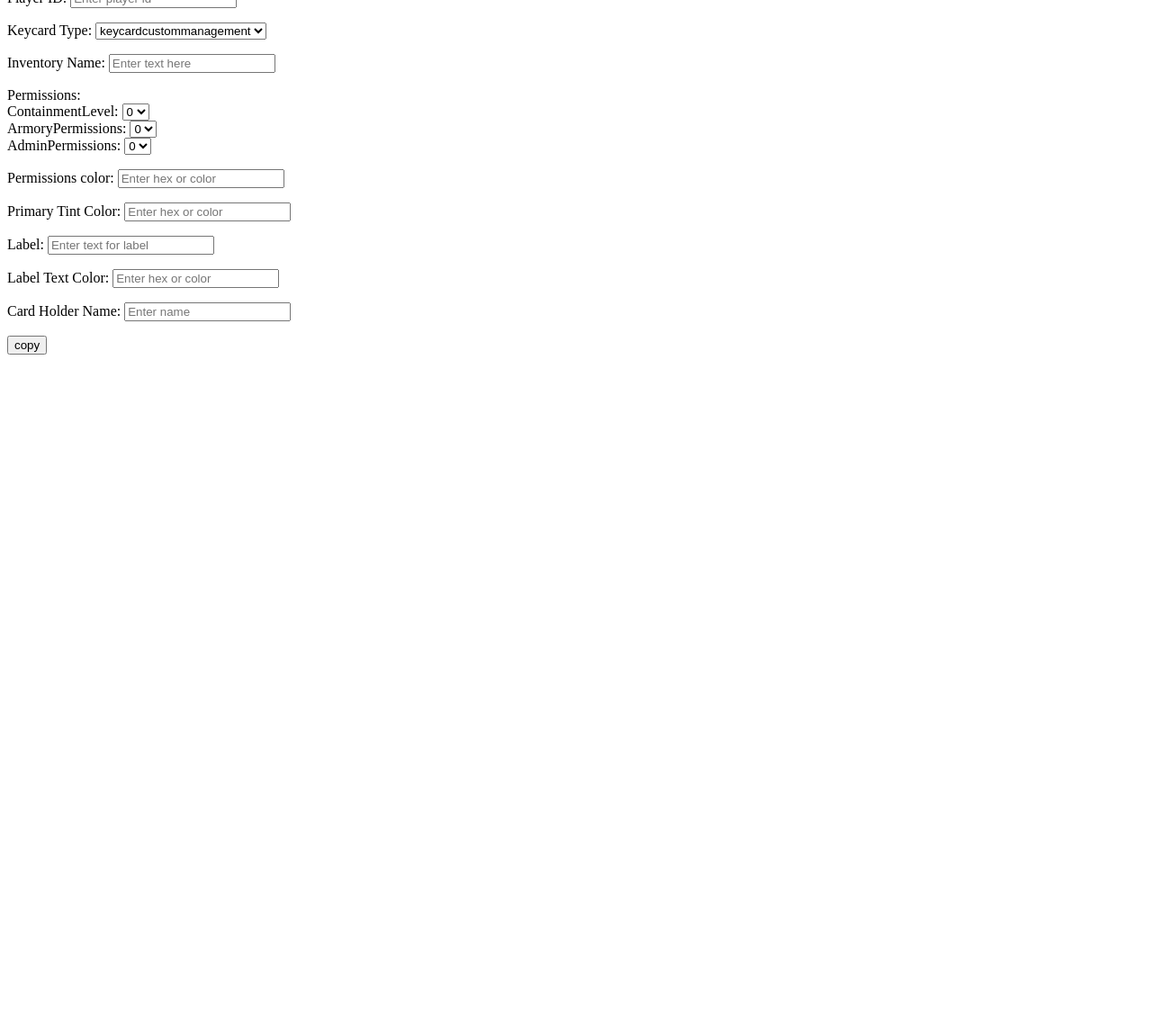
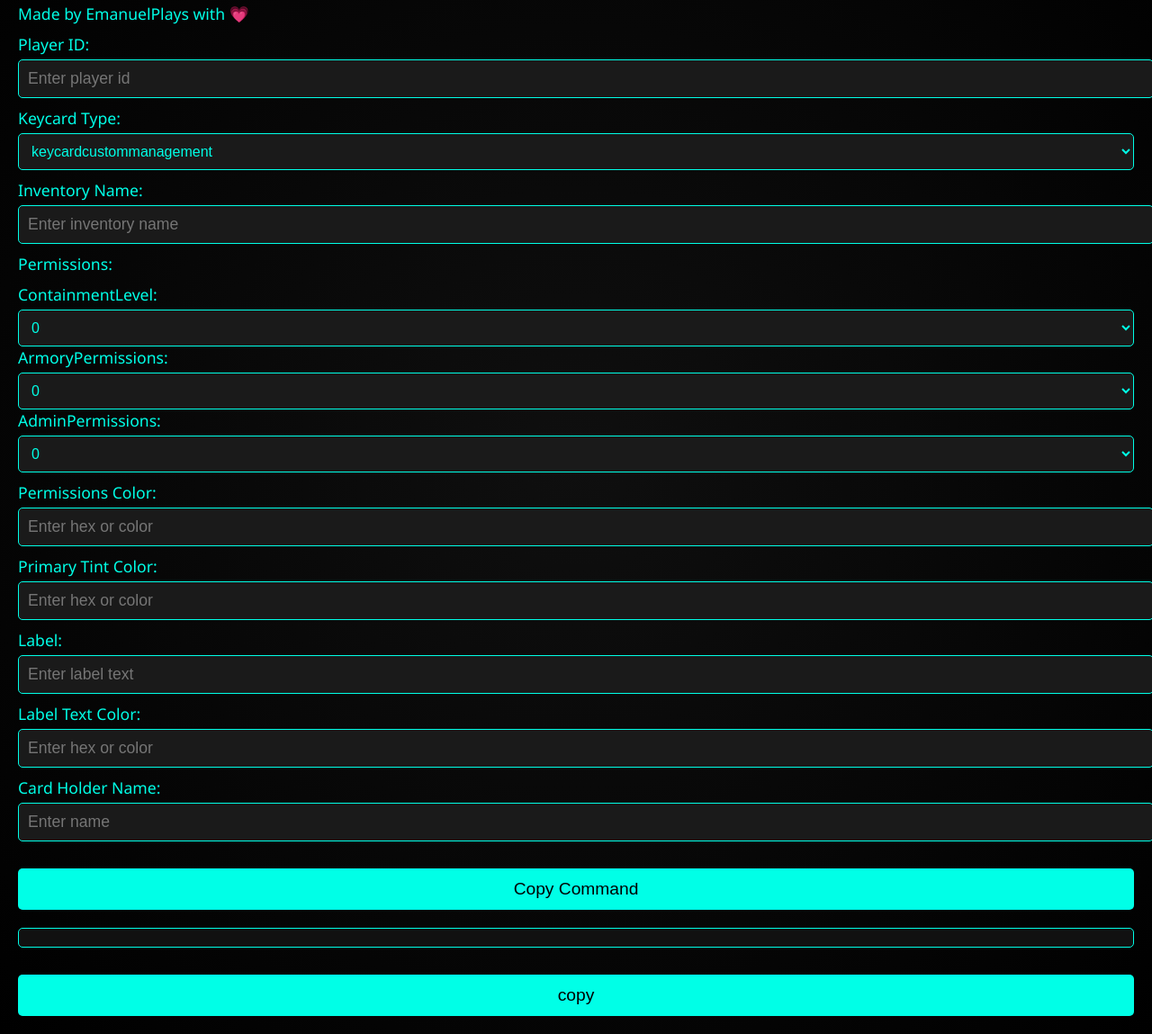
Before and after one commit to EmanuelPlays/ckeycard-maker, a plain HTML site: page index.html in a window 1280 px wide. Shown: the part 126-1275 px from the top of the page at 90% size. Before the commit the page ends 800 px from the top, so only its background shows below. Drawn offline with Linux system fonts and the light colour scheme.

Commit message:
Refactor index.html for improved UI and functionality
Updated HTML structure and improved styling for better user experience. Enhanced save function to trim inputs and display command preview.

```diff
--- a/index.html
+++ b/index.html
@@ -1,138 +1,179 @@
 <!DOCTYPE html>
 <html lang="en">
 <head>
-    <meta charset="UTF-8">
-    <meta name="viewport" content="width=device-width, initial-scale=1.0">
+  <meta charset="UTF-8" />
+  <meta name="viewport" content="width=device-width, initial-scale=1.0"/>
   <title>Keycard Command Generator</title>
+  <style>
+    body {
+      margin: 0;
+      font-family: 'Segoe UI', sans-serif;
+      background: radial-gradient(circle at center, #0f0f0f, #000000);
+      color: #00ffe7;
+      padding: 20px;
+    }
+
+    h1 {
+      text-align: center;
+      font-size: 2.5em;
+      color: #00ffe7;
+      text-shadow: 0 0 10px #00ffe7;
+    }
+
+    p, label {
+      font-size: 1.1em;
+      margin: 10px 0;
+    }
+
+    input, select {
+      width: 100%;
+      padding: 10px;
+      margin-top: 5px;
+      background-color: #1a1a1a;
+      border: 1px solid #00ffe7;
+      color: #00ffe7;
+      border-radius: 5px;
+      font-size: 1em;
+    }
+
+    input:focus, select:focus {
+      outline: none;
+      box-shadow: 0 0 10px #00ffe7;
+    }
+
+    button {
+      background-color: #00ffe7;
+      color: #000;
+      border: none;
+      padding: 12px 20px;
+      font-size: 1.2em;
+      border-radius: 5px;
+      cursor: pointer;
+      margin-top: 20px;
+      width: 100%;
+    }
+
+    button:hover {
+      background-color: #00bfa5;
+    }
+
+    #commandPreview {
+      margin-top: 20px;
+      padding: 10px;
+      background-color: #111;
+      border: 1px solid #00ffe7;
+      border-radius: 5px;
+      font-family: monospace;
+      color: #00ffe7;
+      white-space: pre-wrap;
+    }
+
+    #copyStatus {
+      margin-top: 10px;
+      color: #00ff88;
+      font-weight: bold;
+      text-align: center;
+    }
+  </style>
 </head>
 <body>
 
 <h1>Keycard Command Generator</h1>
-<p>basic system for creating custom keycards. Created by Mrhootyhoot1</p>
+<p>Made by EmanuelPlays with 💗</p>
 
-<p>
-    Player ID:
+<p>Player ID:
   <input type="text" id="id" placeholder="Enter player id">
 </p>
 
 <label for="keycardselection">Keycard Type:</label>
-<select id="keycardselection" name="selectedOption">
-    <option value="keycardcustommanagement"selected>keycardcustommanagement</option>
+<select id="keycardselection">
+  <option value="keycardcustommanagement">keycardcustommanagement</option>
   <option value="keycardcustomtaskforce">keycardcustomtaskforce</option>
   <option value="keycardcustommetalcase">keycardcustommetalcase</option>
 </select>
-<br>
 
 <p>Inventory Name:
-<input type="text" id="inventoryName" name="Inventory name" placeholder="Enter text here">
+  <input type="text" id="inventoryName" placeholder="Enter inventory name">
 </p>
 
-<p>
-    Permissions:
-    <br>
-
+<p>Permissions:</p>
 <label for="ContainmentLevel">ContainmentLevel:</label>
-<select id="ContainmentLevel" name="containmentLevel">
-    <option value="0"selected>0</option>
+<select id="ContainmentLevel">
+  <option value="0">0</option>
   <option value="1">1</option>
   <option value="2">2</option>
   <option value="3">3</option>
 </select>
 
-<br>
-
 <label for="ArmoryPermissions">ArmoryPermissions:</label>
-<select id="ArmoryPermissions" name="armoryLevel">
-    <option value="0"selected>0</option>
+<select id="ArmoryPermissions">
+  <option value="0">0</option>
   <option value="1">1</option>
   <option value="2">2</option>
   <option value="3">3</option>
 </select>
 
-<br>
-
 <label for="AdminPermissions">AdminPermissions:</label>
-<select id="AdminPermissions" name="armoryLevel">
-    <option value="0"selected>0</option>
+<select id="AdminPermissions">
+  <option value="0">0</option>
   <option value="1">1</option>
   <option value="2">2</option>
   <option value="3">3</option>
 </select>
-</p>
 
-<p>
-    Permissions color:
+<p>Permissions Color:
   <input type="text" id="permissionsColor" placeholder="Enter hex or color">
 </p>
 
-<p>
-    Primary Tint Color:
+<p>Primary Tint Color:
   <input type="text" id="primaryTintColor" placeholder="Enter hex or color">
 </p>
 
-<p>
-    Label:
-    <input type="text" id="label" placeholder="Enter text for label">
+<p>Label:
+  <input type="text" id="label" placeholder="Enter label text">
 </p>
 
-<p>
-    Label Text Color:
+<p>Label Text Color:
   <input type="text" id="labelTextColor" placeholder="Enter hex or color">
 </p>
 
-<p>
-    Card Holder Name:
+<p>Card Holder Name:
   <input type="text" id="cardHolderName" placeholder="Enter name">
 </p>
 
+<button onclick="save()">Copy Command</button>
 
+<div id="commandPreview"></div>
+<div id="copyStatus"></div>
 
 <script>
-    var id = 1;
-    var keycardType = "keycardcustommanagement";
-    var inventoryName = "inventoryName";
-    var permissions = "1 1 1";
-    var permissionsColor = "default";
-    var primaryTint = "red";
-    var label = "placeholder";
-    var labelTextColor = "red";
-    var cardHolderName = "Mrhootyhoot1";
-    var wear = 1;
-    var command = `ckeycard ${id} ${keycardType} ${inventoryName} ${permissions} ${permissionsColor} ${primaryTint} ${label} ${labelTextColor} ${cardHolderName} ${wear}`;
+  function save() {
+    const id = document.getElementById("id").value.trim();
+    const keycardType = document.getElementById("keycardselection").value.trim();
+    const inventoryName = document.getElementById("inventoryName").value.trim().replace(/ /g, "_");
+    const permissions = `${document.getElementById("ContainmentLevel").value} ${document.getElementById("ArmoryPermissions").value} ${document.getElementById("AdminPermissions").value}`;
+    const permissionsColor = document.getElementById("permissionsColor").value.trim();
+    const primaryTint = document.getElementById("primaryTintColor").value.trim();
+    const label = document.getElementById("label").value.trim().replace(/ /g, "_");
+    const labelTextColor = document.getElementById("labelTextColor").value.trim();
+    const cardHolderName = document.getElementById("cardHolderName").value.trim().replace(/ /g, "_");
+    const wear = 1;
 
+    const command = `ckeycard ${id} ${keycardType} ${inventoryName} ${permissions} ${permissionsColor} ${primaryTint} ${label} ${labelTextColor} ${cardHolderName} ${wear}`;
 
-    function save()
-    {
-        id = document.getElementById("id").value;
-        console.log(id);
-        keycardType = document.getElementById("keycardselection").value;
-        console.log(keycardType);
-        inventoryName = document.getElementById("inventoryName").value.replace(" ", "_");
-        console.log(inventoryName);
-        permissions = document.getElementById("ContainmentLevel").value + " " + document.getElementById("ArmoryPermissions").value + " " + document.getElementById("AdminPermissions").value;
-        console.log(permissions);
-        permissionsColor = document.getElementById("permissionsColor").value;
-        console.log(permissionsColor);
-        primaryTint = document.getElementById("primaryTintColor").value;
-        console.log(primaryTint);
-        label = document.getElementById("label").value.replace(" ", "_");
-        console.log(label);
-        labelTextColor = document.getElementById("labelTextColor").value;
-        console.log(labelTextColor);
-        cardHolderName = document.getElementById("cardHolderName").value.replace(" ", "_");
-        console.log(cardHolderName);
-        wear = 1;
-        console.log(wear);
+    document.getElementById("commandPreview").textContent = command;
 
-        command = `ckeycard ${id.trim()} ${keycardType.trim()} ${inventoryName.trim()} ${permissions.trim()} ${permissionsColor.trim()} ${primaryTint.trim()} ${label.trim()} ${labelTextColor.trim()} ${cardHolderName.trim()} ${wear}`;
-
-        navigator.clipboard.writeText(command);
-
+    navigator.clipboard.writeText(command).then(() => {
+      document.getElementById("copyStatus").textContent = "✅ Command copied to clipboard!";
+      setTimeout(() => {
+        document.getElementById("copyStatus").textContent = "";
+      }, 3000);
+    });
   }
 </script>
 
-
-
+</body>
+</html>
 
 <button onclick="save()">copy</button>
 </body>
```
Lines whose indentation alone changed are shown as unchanged.
